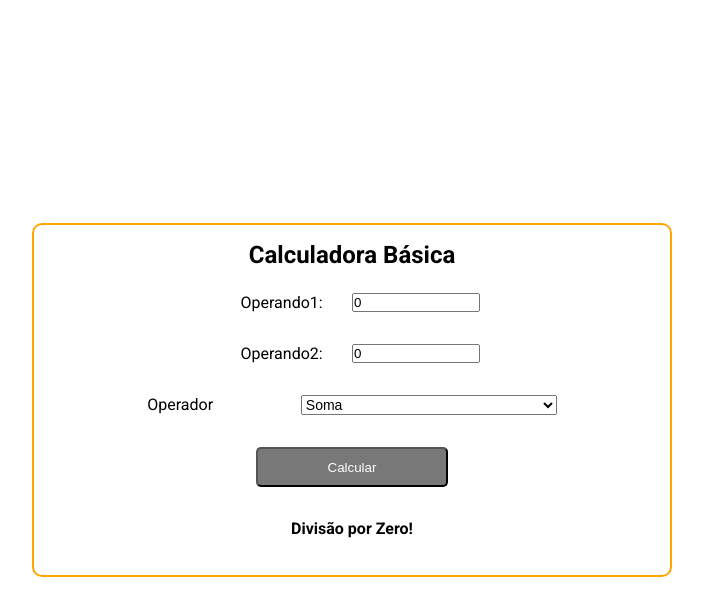
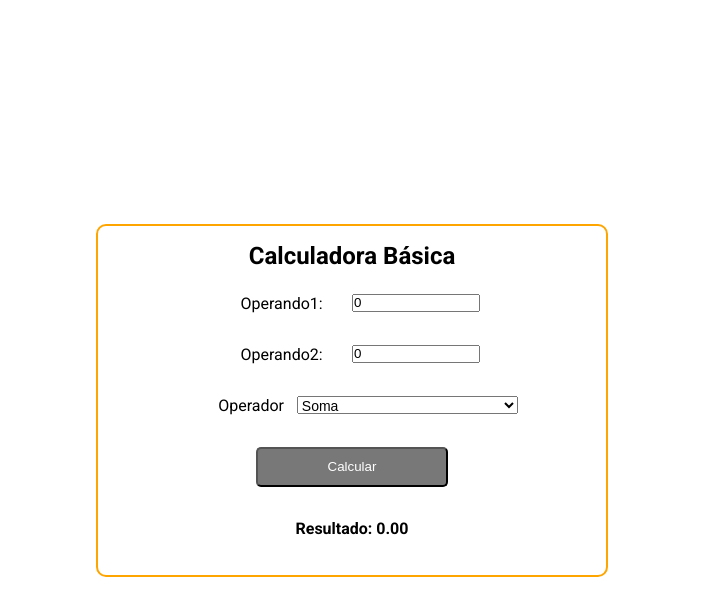
Before and after one commit to rogeriokotsubo/js-mod-03, a plain HTML site: page index.html in a window 1280 px wide. Both pictures are taken after a click on the button "Calcular". Shown: the whole page, without its empty margins (288-991 px from the left). Drawn offline with Linux system fonts and the light colour scheme.

Commit message:
chore: add toFixed

```diff
--- a/index.css
+++ b/index.css
@@ -35,7 +35,7 @@ body:after{
 }
 .exercise{
   padding: 2vh 0;
-  width: 50vw;
+  width: 40vw;
   display: flex;
   flex-direction: column;
   justify-content: center;
@@ -59,6 +59,7 @@ body:after{
 }
 .ctn-input input{
   width: 10vw;
+  height: 2.3vh;
 }
 .ctn-input label{
   width: 14vw;
@@ -67,14 +68,19 @@ body:after{
 #ctn-select{
   display: flex;
   justify-content: center;
+  width: 26vw;
+  gap: 1vw;
 }
 #lbl-select{
-  width: 12vw;
+  width: 8vw;
+  text-align: right;
 }
 
 #sel-operator{
-  width: 20vw;
+  width: 18vw;
+  align-self: left;
   font-size: 14px;
+  height: 2.3vh;
 }
 
 #btn-calc{
--- a/index.js
+++ b/index.js
@@ -4,7 +4,6 @@ function Calcula() {
   const operador = document.querySelector("#sel-operator").value;
   operando1 = parseFloat(document.querySelector("#elemento1").value);
   operando2 = parseFloat(document.querySelector("#elemento2").value);
-
 
   switch (operador){
     case "soma":
@@ -22,31 +21,31 @@ function Calcula() {
   }
 
   const resultFinal= document.querySelector("#span-result");
-  if (result==false){
-    resultFinal.textContent='Divisão por Zero!';
-    console.log('Divisão por Zero!');
-  } else {
-  resultFinal.textContent='Resultado: ' + Math.round(result*100)/100 ;
-  console.log('Resultado: ' + Math.round(result*100)/100);
-}
+  resultFinal.textContent=result;
+  console.log(result);
 }
 
 function soma(){
-  return operando1 + operando2 ;
+  let result = operando1 + operando2;
+  console.log(result);
+  return 'Resultado: ' + result.toFixed(2);
 }
 
 function subtracao(){
-  return operando1 - operando2 ;
+  let result = operando1 - operando2;
+  return 'Resultado: ' + result.toFixed(2);
 }
 
 function multiplicacao(){
-  return operando1 * operando2 ;
+  let result = operando1 * operando2;
+  return 'Resultado: ' + result.toFixed(2);
 }
 
 function divisao(){
   if (operando2==0){ //divisão com denominador=0
     alert('Divisão por Zero!');
-    return false;
+    return 'Divisão por Zero!';
   }
-  return operando1 / operando2 ;
+  let result = operando1 / operando2 ;
+  return 'Resultado: ' + result.toFixed(2) ;
 }
```
